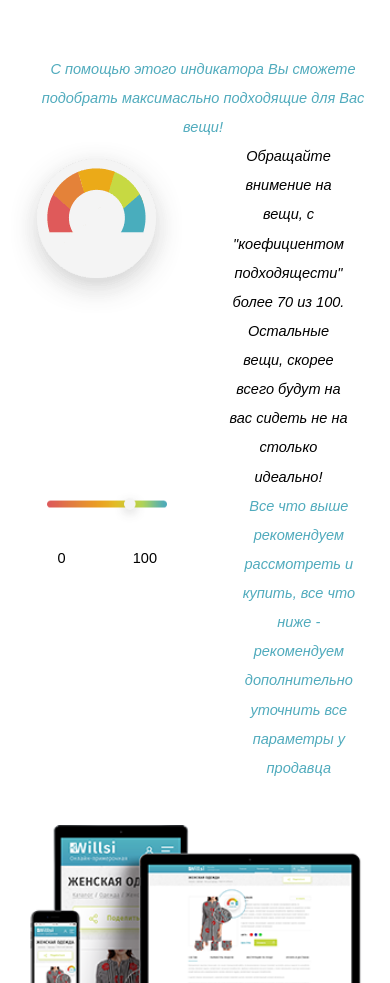
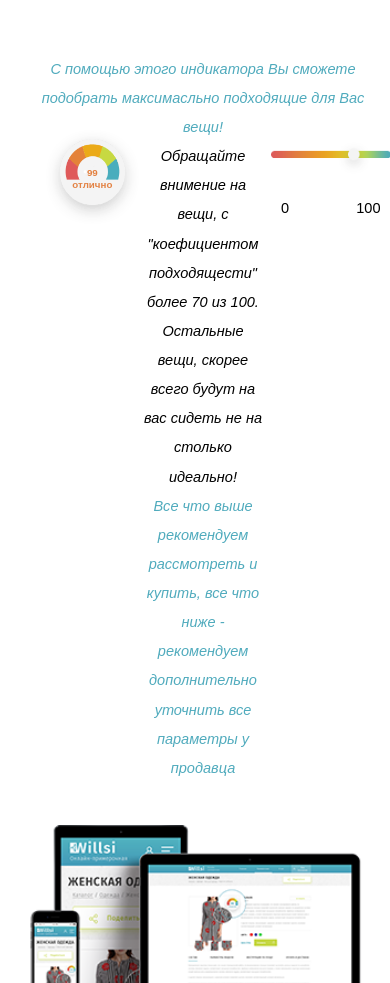
Before and after one commit to serg27makar/willsi, a React (Create React App) app: page /seller-service in a window 390 px wide. Shown: the part 4420-5403 px from the top of the page. Built offline with nearby package versions, Linux system fonts and the light colour scheme.

Commit message:
Mobile styles fixed

```diff
--- a/src/access/css/carousel.css
+++ b/src/access/css/carousel.css
@@ -153,4 +153,8 @@
         width: 24vw !important;
         transform: translate(154%);
     }
+    .step-box-indicator .cart-slider__circle {
+        right: 0;
+        transform: translate(0);
+    }
 }
--- a/src/access/css/headerFooter.css
+++ b/src/access/css/headerFooter.css
@@ -65,6 +65,10 @@
     }
     .footer-row-wrap {
         flex-wrap: wrap;
+    }
+    .header__user-list .user-list__icon .icon {
+        width: 5.25vw !important;
+        height: 5.25vw !important;
     }
 }
 .logo__source {
--- a/src/components/shared/Authentication.js
+++ b/src/components/shared/Authentication.js
@@ -0,0 +1,53 @@
+import React from "react";
+import ru from "../../access/lang/LangConstants";
+import {Link} from "react-router-dom";
+import {actionOpenModal} from "../../action";
+import {connect} from "react-redux";
+
+class Authentication extends React.Component {
+    constructor(props) {
+        super(props);
+        this.openModal = this.openModal.bind(this);
+    }
+
+    openModal = (modal) => {
+        this.props.openModalFunction(modal);
+    };
+
+    render() {
+        return (
+            <div className="header__user-list">
+                <div className="user-list">
+                    <div className="user-list__icon">
+                        <svg className="icon">
+                            <use xlinkHref="static/img/svg-sprites/symbol/sprite.svg#user"/>
+                        </svg>
+                    </div>
+                    <div className={"user-list__column " + (this.props.UserName && this.props.UserName.length >= 1 ? "hidden-block" : "")}>
+                        <div className="user-list__link light text-16" onClick={() => {this.openModal("signIn")}}>{ru.SignIn}</div>
+                        <div className="user-list__link light text-16" onClick={() => {this.openModal("signUp")}}>{ru.SignUp}</div>
+                    </div>
+                    <div className={"user-list__column " + (this.props.UserName && this.props.UserName.length === 0 ? "hidden-block" : "")}>
+                        <Link className="user-list__link light text-16" to={"/cabinet"}>{this.props.UserName}</Link>
+                    </div>
+                </div>
+            </div>
+        )
+    }
+}
+
+function MapStateToProps(state) {
+    return {
+        modal: state.modalReducer.modal,
+        UserName: state.userReducer.UserName,
+    }
+}
+const mapDispatchToProps = dispatch => {
+    return {
+        openModalFunction: (modal) => {
+            dispatch(actionOpenModal(modal))
+        },
+    }
+};
+
+export default connect(MapStateToProps, mapDispatchToProps)(Authentication);
--- a/src/components/shared/HeaderCabinet.js
+++ b/src/components/shared/HeaderCabinet.js
@@ -3,6 +3,7 @@ import {Link} from "react-router-dom";
 import React from "react";
 import {actionOpenModal} from "../../action";
 import {connect} from "react-redux";
+import Authentication from "./Authentication";
 
 class HeaderCabinet extends React.Component {
     constructor(props) {
@@ -28,10 +29,6 @@ class HeaderCabinet extends React.Component {
         }
     }
 
-    openModal = (modal) => {
-        this.props.openModalFunction(modal);
-    };
-
     renderRedRing() {
         if (this.state.pts) {
             return (
@@ -45,22 +42,7 @@ class HeaderCabinet extends React.Component {
         return (
             <div className="col-12 col-md-12 col-lg-3">
                 <div className="header">
-                    <div className="header__user-list">
-                        <div className="user-list">
-                            <div className="user-list__icon">
-                                <svg className="icon">
-                                    <use xlinkHref="static/img/svg-sprites/symbol/sprite.svg#user"/>
-                                </svg>
-                            </div>
-                            <div className={"user-list__column " + (this.state.UserName && this.state.UserName.length >= 1 ? "hidden-block" : "")}>
-                                <div className="user-list__link light text-16" onClick={() => {this.openModal("signIn")}}>{ru.SignIn}</div>
-                                <div className="user-list__link light text-16" onClick={() => {this.openModal("signUp")}}>{ru.SignUp}</div>
-                            </div>
-                            <div className={"user-list__column " + (this.state.UserName && this.state.UserName.length === 0 ? "hidden-block" : "")}>
-                                <Link className="user-list__link light text-16" to={"/cabinet"}>{this.state.UserName}</Link>
-                            </div>
-                        </div>
-                    </div>
+                    <Authentication/>
                     <div className="header__basket-icon" >
                         <li className="navigation-list__item">
                             <Link className="navigation-list__link light text-16" to={"/postpone"}>
--- a/src/components/shared/Indicator.js
+++ b/src/components/shared/Indicator.js
@@ -2,6 +2,7 @@ import React from 'react';
 import ru from "../../access/lang/LangConstants";
 import "../../access/css/stepsBlock.css"
 import AOS from "aos";
+import CircleLevel from "./CircleLevel";
 
 class Indicator extends React.Component {
 
@@ -17,10 +18,8 @@ class Indicator extends React.Component {
                 <div className="container">
                     <div className="row-wrap">
                         <p className="indicator-env__mobile-info text-14 light italic color-aqua">{ru.WithIndicator}</p>
-                        <div className="indicator-env__mobile-picture">
-                            <picture className="mobile-picture">
-                                <img className="mobile-picture__source" src="static/img/content/circle-full.png" alt="circle"/>
-                            </picture>
+                        <div data-aos={"fade-right"} className="step-box-indicator">
+                            <CircleLevel level={99}/>
                         </div>
                         <div data-aos={"fade-left"} className="step-box-indicator">
                             <p className="indicator-env__paragraph text-14 light italic">{ru.PayAttentionToThings}</p>
--- a/src/components/shared/MobileEnvelope.js
+++ b/src/components/shared/MobileEnvelope.js
@@ -2,6 +2,7 @@ import ru from "../../access/lang/LangConstants";
 import React from "react";
 import {Link} from "react-router-dom";
 import {connect} from "react-redux";
+import Authentication from "./Authentication";
 
 class MobileEnvelope extends React.Component {
     constructor(props) {
@@ -91,7 +92,7 @@ class MobileEnvelope extends React.Component {
                         {this.renderPartnerLink()}
                     </li>
                     <li className="mobile-nav__item">
-                        <Link className="mobile-nav__link light text-25" to={"/cabinet"} onClick={this.mobileMenuClose}>{this.state.UserName}</Link>
+                        <Authentication onClick={this.mobileMenuClose}/>
                     </li>
                 </ul>
                 <div className="header-btn-logout light text-25" onClick={this.logout}>
```
